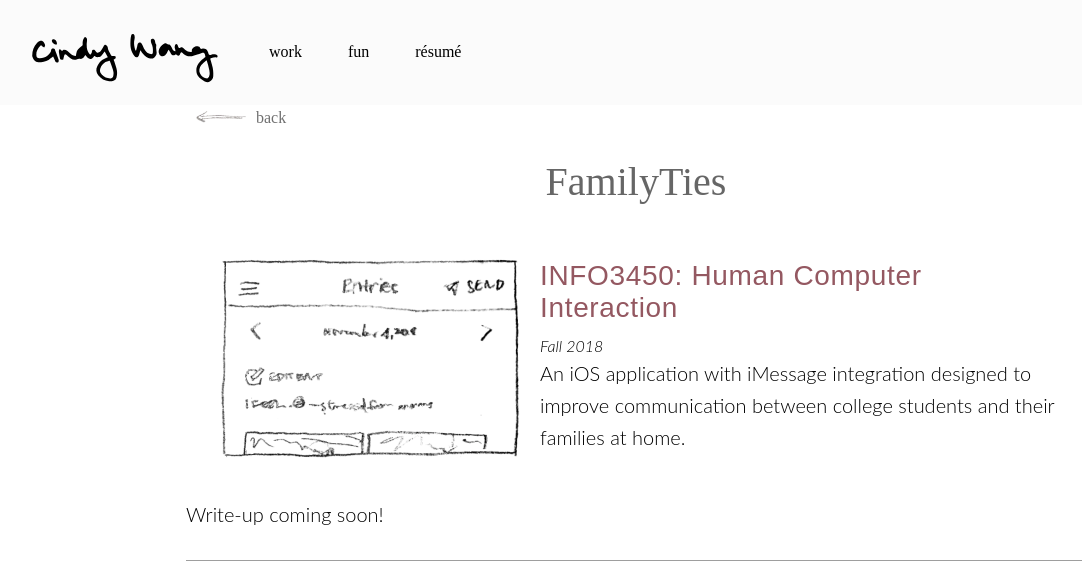
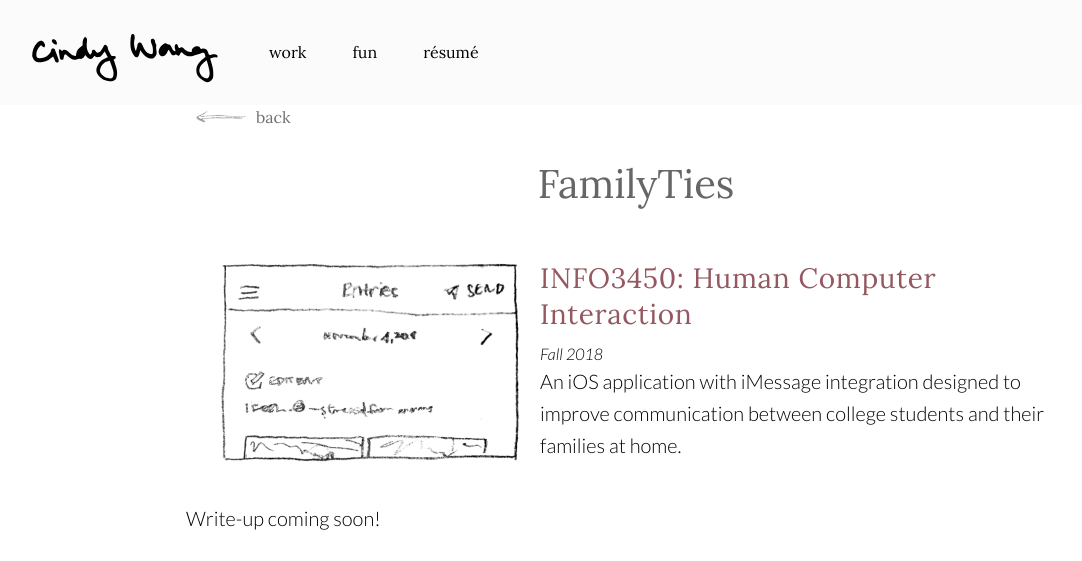
Before and after one commit to cndwng/cindehw.github.io, a PHP site: page /archive/hci.html in a window 1280 px wide. Shown: the top 561 px of the page, without its empty margins (4-1086 px from the left). Run offline with PHP 8.4, Linux system fonts and the light colour scheme; grey boxes are pictures that could not be loaded.

Commit message:
testing font import

```diff
--- a/css/style.css
+++ b/css/style.css
@@ -1,3 +1,8 @@
+
+@import url('https://fonts.googleapis.com/css2?family=Lora:ital,wght@0,400;0,500;0,600;0,700;1,400;1,500;1,600;1,700&display=swap');
+@import url('https://fonts.googleapis.com/css2?family=Lato:ital,wght@0,100;0,300;0,400;0,700;0,900;1,100;1,300;1,400;1,700;1,900&display=swap');
+/* @import url('https://fonts.googleapis.com/css2?family=Open+Sans:ital,wght@0,300;0,400;0,600;0,700;0,800;1,300;1,400;1,600;1,700;1,800&display=swap'); */
+
 @-webkit-keyframes fadeIn { from { opacity:0; } to { opacity:1; } }
 @-moz-keyframes fadeIn { from { opacity:0; } to { opacity:1; } }
 @keyframes fadeIn { from { opacity:0; } to { opacity:1; } }
@@ -5,11 +10,6 @@
 @-webkit-keyframes fadeDrop { from { left: 10px; opacity:0; } to { left: 0%; opacity:1; } }
 @-moz-keyframes fadeDrop { from { left: 10px; opacity:0; } to { left: 0%; opacity:1; } }
 @keyframes fadeDrop { from { left: 10px; opacity:0; } to { left: 0%; opacity:1; } }
-
-@import url('https://fonts.googleapis.com/css2?family=Lora:ital,wght@0,400;0,500;0,600;0,700;1,400;1,500;1,600;1,700&display=swap');
-@import url('https://fonts.googleapis.com/css2?family=Lato:ital,wght@0,100;0,300;0,400;0,700;0,900;1,100;1,300;1,400;1,700;1,900&display=swap');
-/* @import url('https://fonts.googleapis.com/css2?family=Open+Sans:ital,wght@0,300;0,400;0,600;0,700;0,800;1,300;1,400;1,600;1,700;1,800&display=swap'); */
-
 
 .fade-in {
     opacity:0;
```
